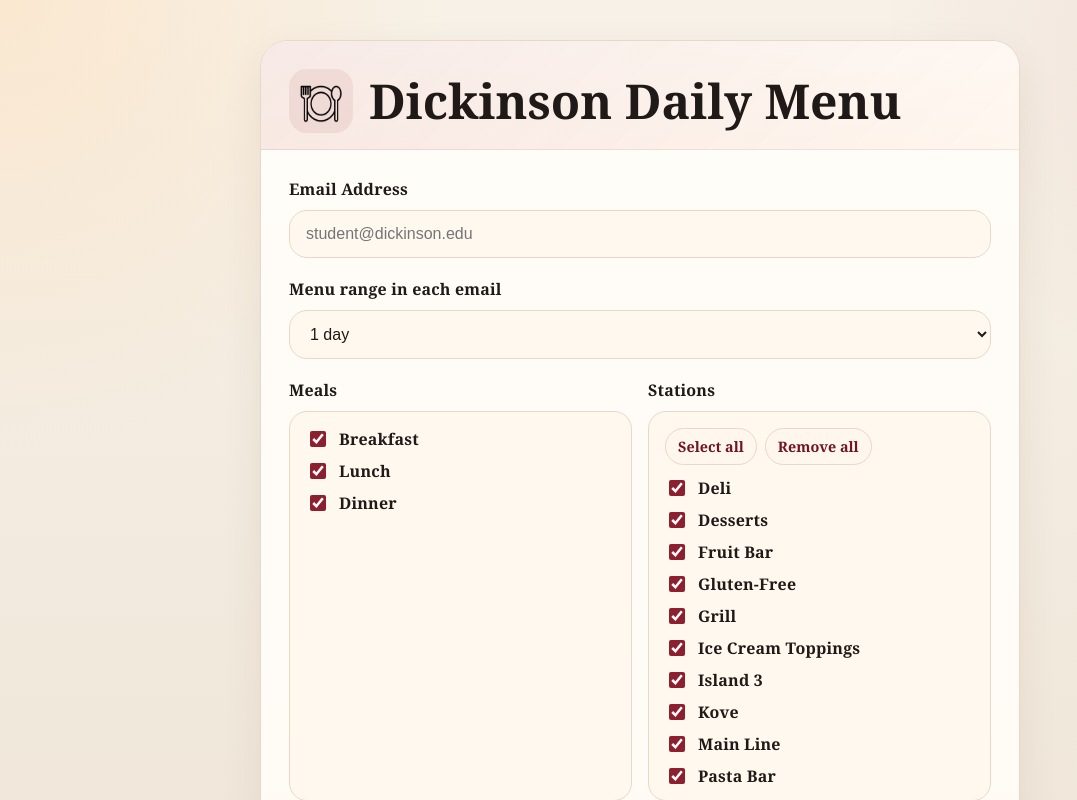
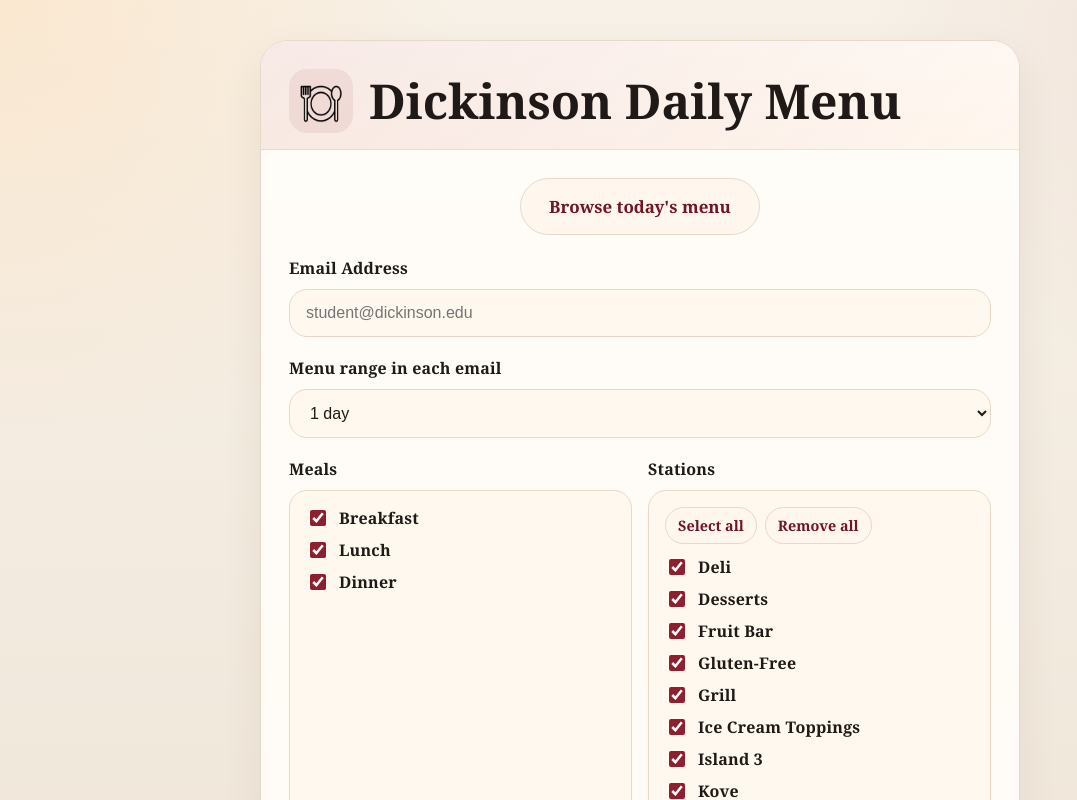
Before and after one commit to aaronshin43/DailyMenu, a Next.js app in the folder web/: page / in a window 1280 px wide. Shown: the top 800 px of the page, without its empty margins (0-1077 px from the left). Built offline with nearby package versions, Linux system fonts and the light colour scheme.

Commit message:
Add browsing button

```diff
--- a/web/app/globals.css
+++ b/web/app/globals.css
@@ -152,11 +152,11 @@ a {
 }
 
 .checkbox-list {
-  display: grid;
+  display: flex;
+  flex-direction: column;
   gap: 10px;
   max-height: 320px;
   overflow-y: auto;
-  align-content: start;
 }
 
 .checkbox-panel-tall .checkbox-list {
@@ -207,7 +207,14 @@ a {
   justify-content: center;
 }
 
+.button-row-nav {
+  margin-bottom: 22px;
+}
+
 .button {
+  display: inline-flex;
+  align-items: center;
+  justify-content: center;
   border: 0;
   border-radius: 999px;
   padding: 16px 28px;
@@ -222,6 +229,16 @@ a {
 .button:disabled {
   opacity: 0.6;
   cursor: wait;
+}
+
+.button-link {
+  text-decoration: none;
+}
+
+.button-secondary {
+  background: #fff7ed;
+  color: var(--accent-strong);
+  border: 1px solid var(--border);
 }
 
 .message-box {
@@ -259,6 +276,36 @@ a {
   gap: 10px;
   flex-wrap: wrap;
   margin-bottom: 20px;
+}
+
+.menu-filter-row {
+  display: flex;
+  align-items: center;
+  justify-content: space-between;
+  gap: 16px;
+  margin-bottom: 20px;
+}
+
+.menu-pill-row {
+  margin-bottom: 0;
+}
+
+.menu-utility-row {
+  display: flex;
+  justify-content: flex-end;
+}
+
+.menu-secondary-link {
+  display: inline-flex;
+  align-items: center;
+  border-radius: 999px;
+  padding: 8px 14px;
+  border: 1px solid rgba(231, 216, 200, 0.9);
+  background: rgba(255, 247, 237, 0.8);
+  color: var(--accent-strong);
+  text-decoration: none;
+  font-size: 0.92rem;
+  font-weight: 700;
 }
 
 .pill-link {
@@ -557,4 +604,13 @@ a {
     font-size: 1.25rem;
     padding: 12px 56px 0;
   }
+
+  .menu-utility-row {
+    justify-content: flex-start;
+  }
+
+  .menu-filter-row {
+    flex-direction: column;
+    align-items: stretch;
+  }
 }
--- a/web/app/menu/page.tsx
+++ b/web/app/menu/page.tsx
@@ -31,13 +31,12 @@ export default async function MenuPage({
   const previousParam = formatDateParam(shiftDate(selectedDate, -1));
 
   return (
-    <>
     <FullMenuBrowser
       date={currentParam}
       meals={groupedMenu}
       previousHref={`/menu?date=${previousParam}`}
       nextHref={`/menu?date=${nextParam}`}
+      subscribeHref="/"
     />
-    </>
   );
 }
--- a/web/app/page.tsx
+++ b/web/app/page.tsx
@@ -1,8 +1,15 @@
+import Link from "next/link";
+
 import { SubscribeForm } from "@/components/subscribe-form";
 
 export default function HomePage() {
   return (
     <>
+      <div className="button-row button-row-centered button-row-nav">
+        <Link href="/menu" className="button button-link button-secondary">
+          Browse today&apos;s menu
+        </Link>
+      </div>
       <SubscribeForm />
     </>
   );
```
Also changed, not shown: web/components/full-menu-browser.tsx (+13 -1 lines). Lines whose indentation alone changed are shown as unchanged.
